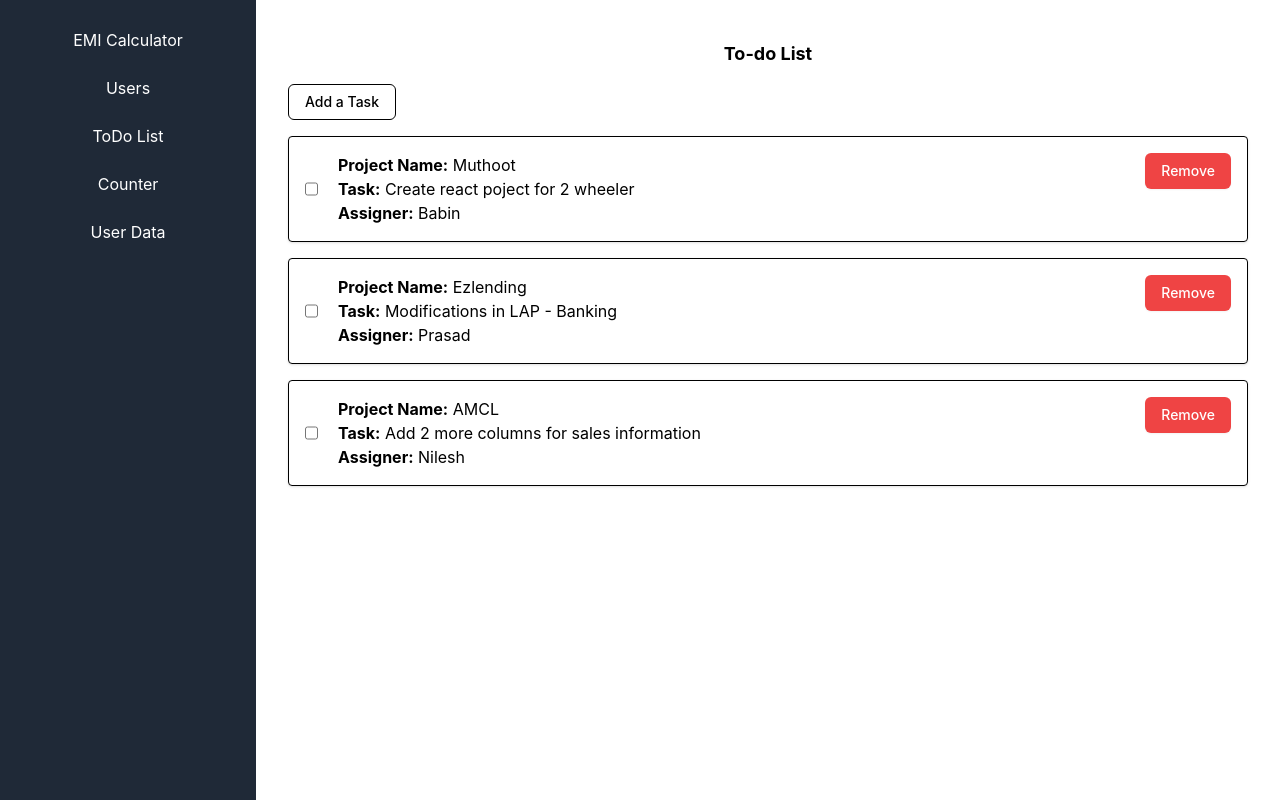
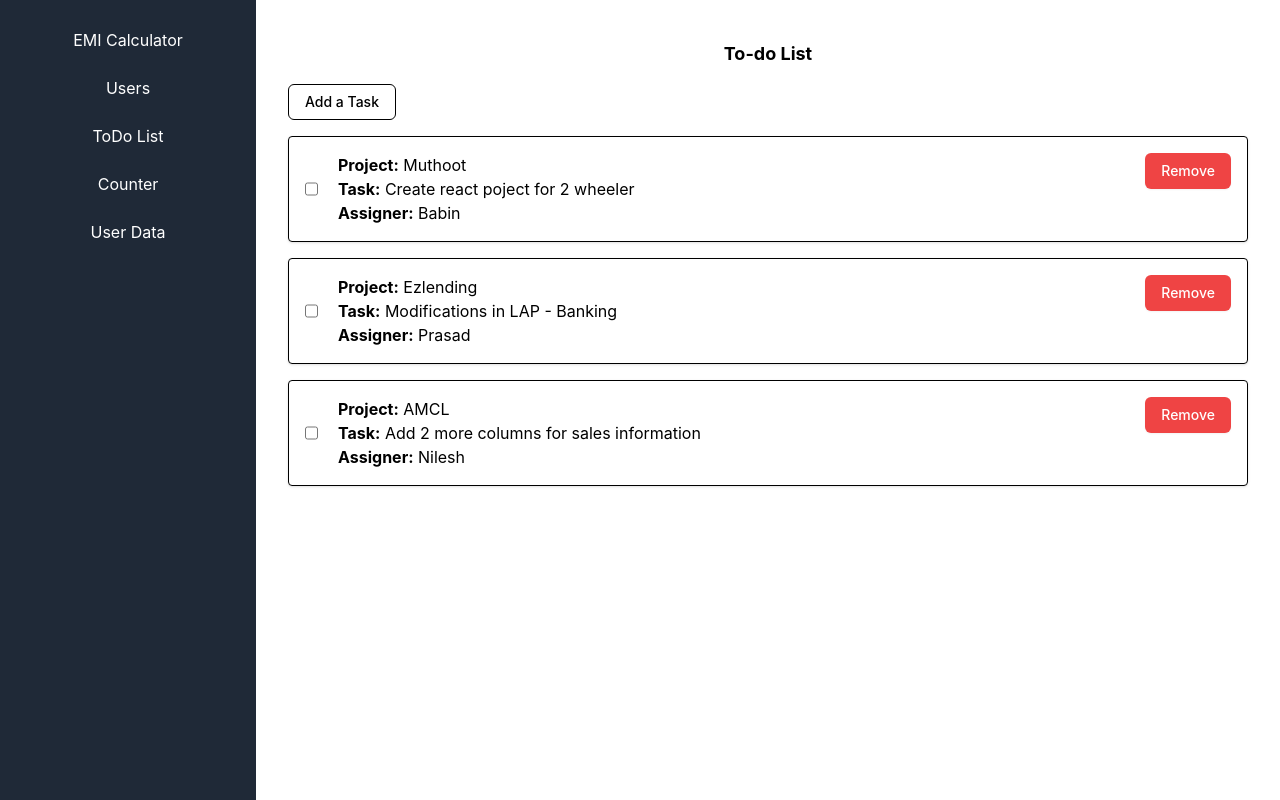
Before and after one commit to sugandha-v-sharma/practice-repo, a React (Create React App) app: page /todoList in a window 1280 px wide. Built offline with nearby package versions, Linux system fonts and the light colour scheme.

Commit message:
project label changed

```diff
--- a/src/pages/toDoList/toDoList.tsx
+++ b/src/pages/toDoList/toDoList.tsx
@@ -55,7 +55,7 @@ function ToDoList() {
           />
           <div className="ml-5">
             <div>
-              <strong>Project Name:</strong> {item.projectName}
+              <strong>Project:</strong> {item.projectName}
             </div>
             <div>
               <strong>Task:</strong> {item.task}
```
